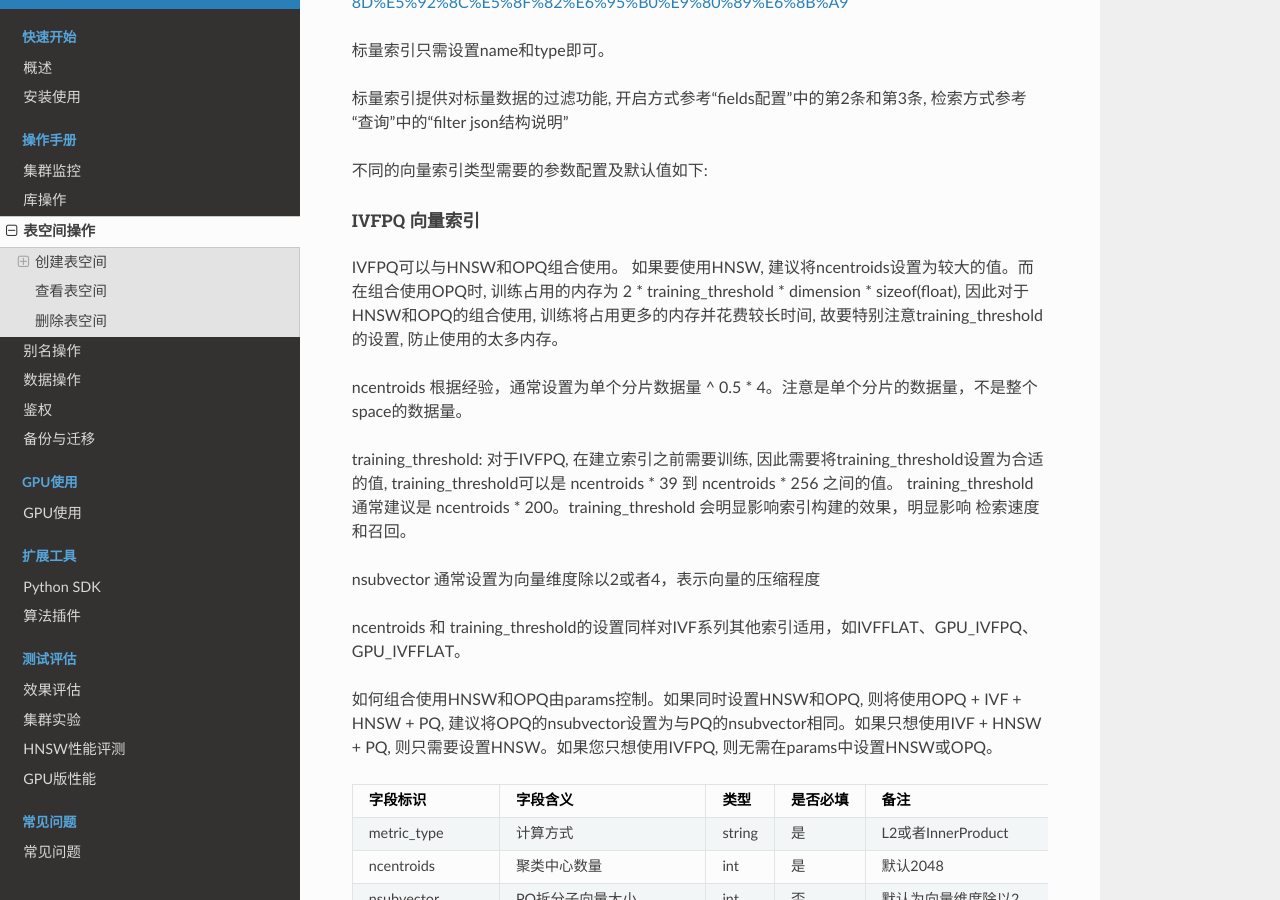
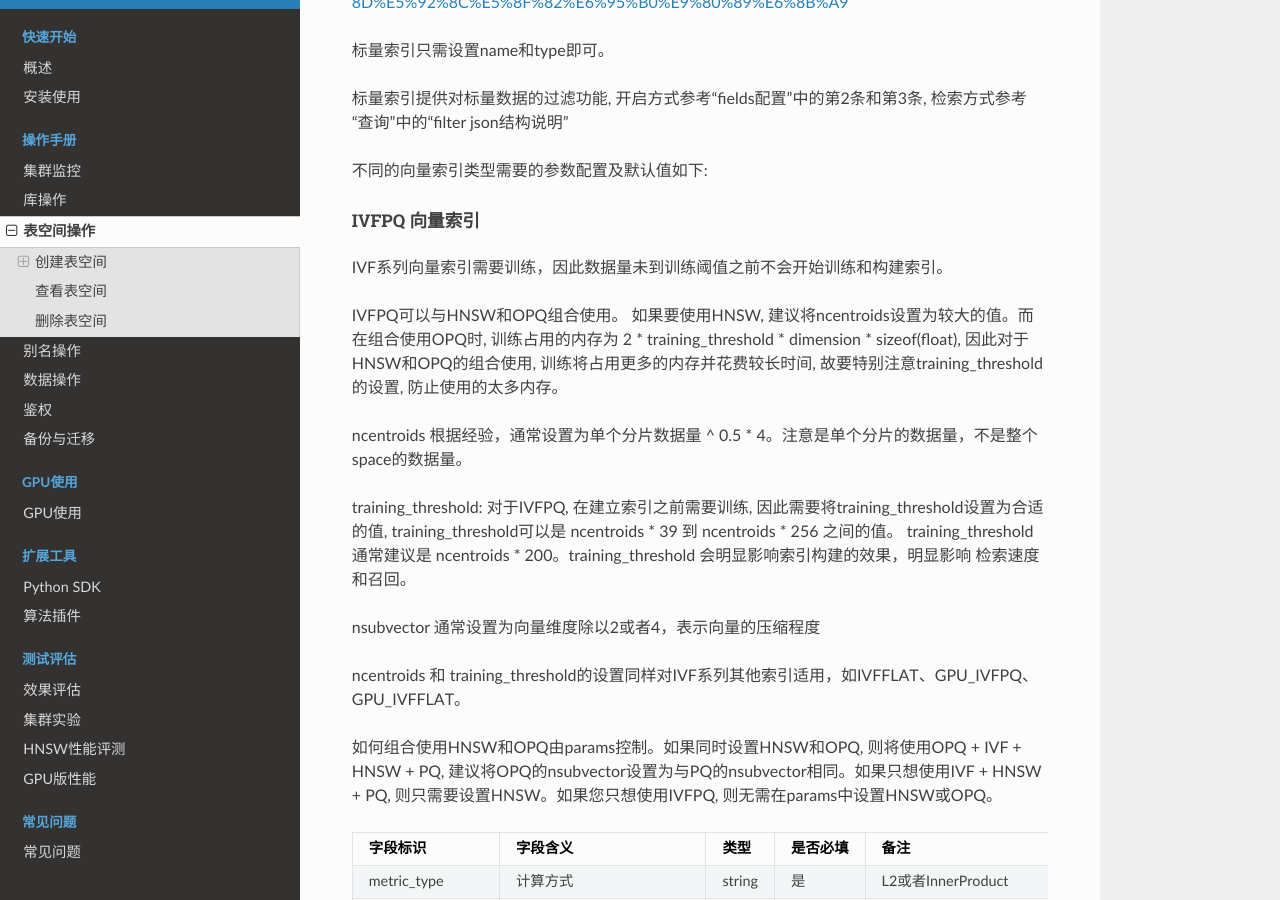
Before and after one commit to vearch/zh_docs, a Sphinx documentation site: the page built from docs/source/use_op/op_space.rst, in a window 1280 px wide and 900 px high, scrolled down 2731 px. Built offline with Sphinx 7.4.7 and the Read the Docs theme 3.1.0, drawn with Linux system fonts in a browser that asks for light colours; pages that are not in the unit, such as notebooks, are missing from menus.

Commit message:
perf: ivf need train

```diff
--- a/docs/source/use_op/op_space.rst
+++ b/docs/source/use_op/op_space.rst
@@ -144,6 +144,7 @@ https://github.com/vearch/vearch/wiki/Vearch%E7%B4%A2%E5%BC%95%E4%BB%8B%E7%BB%8D
 
 IVFPQ 向量索引
 **********************
+IVF系列向量索引需要训练，因此数据量未到训练阈值之前不会开始训练和构建索引。
 
 IVFPQ可以与HNSW和OPQ组合使用。 如果要使用HNSW, 建议将ncentroids设置为较大的值。而在组合使用OPQ时,
 训练占用的内存为 2 * training_threshold * dimension * sizeof(float), 因此对于HNSW和OPQ的组合使用,
```
